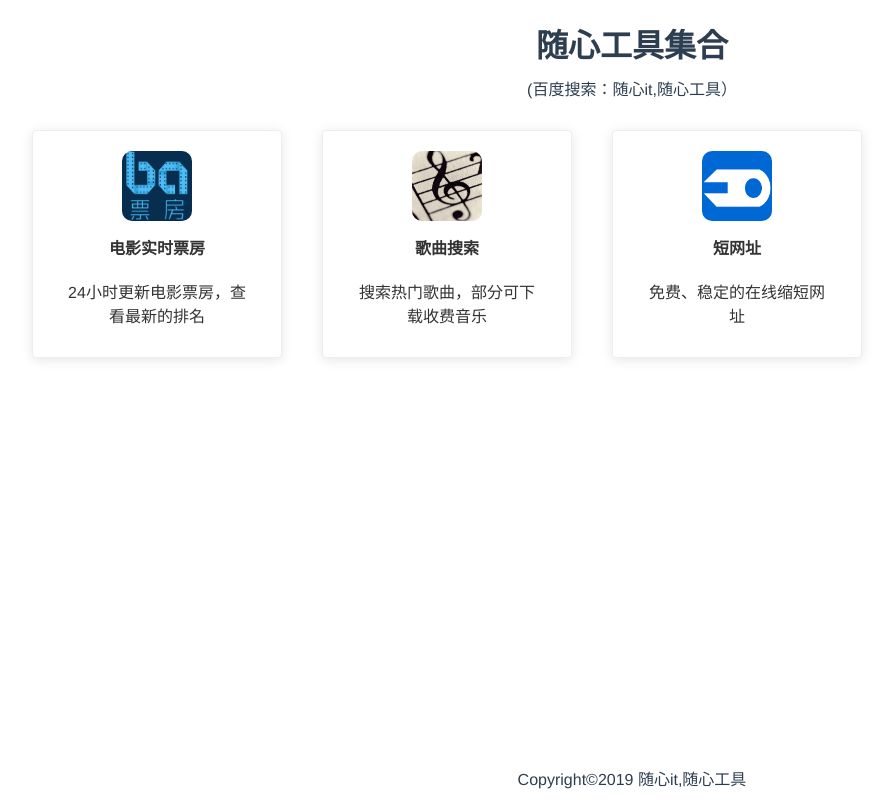
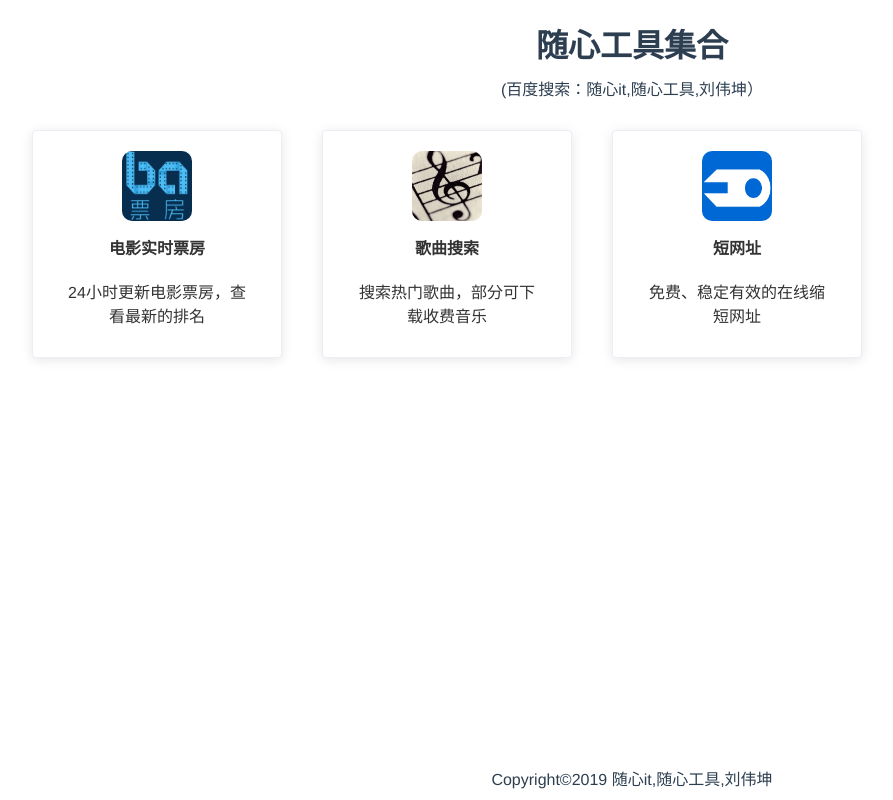
Before and after one commit to itliuwk/tools, a Vue app: page /#/ in a window 1280 px wide. Shown: the whole page, without its empty margins (8-901 px from the left). Built offline with nearby package versions, Linux system fonts and the light colour scheme; what vue-clipboard2, vue-jsonp would draw is missing.

Commit message:
修改 Copyright©2019 随心it,随心工具 刘伟坤

```diff
--- a/index.html
+++ b/index.html
@@ -3,9 +3,9 @@
   <head>
     <meta charset="utf-8">
     <meta name="viewport" content="width=device-width,initial-scale=1.0">
-    <meta name="description" content="随心it - 随心工具 - 为人们提供电影票房实现查询、付费歌曲搜索下载等">
-    <meta name="keyword" content="随心,随心it,随心IT,随心工具,工具集合,随心it工具集合,随心IT工具集合,随心工具集合">
-    <title>随心IT -- 随心工具集合</title>
+    <meta name="description" content="随心it - 随心工具 - 为人们提供电影票房实现查询、付费歌曲搜索下载等 刘伟坤">
+    <meta name="keyword" content="随心,随心it,随心IT,随心工具,工具集合,随心it工具集合,随心IT工具集合,随心工具集合 刘伟坤">
+    <title>随心IT - 随心工具集合 - 刘伟坤</title>
   </head>
   <body>
     <div id="app"></div>
--- a/src/App.vue
+++ b/src/App.vue
@@ -6,7 +6,23 @@
 
 <script>
   export default {
-    name: 'App'
+    name: 'App',
+    mounted() {
+      const script = document.createElement('script');
+      script.src = 'https://s96.cnzz.com/z_stat.php?id=1277669186&web_id=1277669186';
+      script.language = 'JavaScript';
+      document.body.appendChild(script);
+    },
+    watch: {
+      '$route'() {
+        if (window._czc) {
+          let location = window.location;
+          let contentUrl = location.pathname + location.hash;
+          let refererUrl = '/';
+          window._czc.push(['_trackPageview', contentUrl, refererUrl])
+        }
+      }
+    }
   }
 </script>
 
--- /dev/null
+++ b/src/view/copyright.vue
@@ -0,0 +1,23 @@
+<template>
+  <div>
+    <p class="Copyright"> Copyright©2019 随心it,随心工具,刘伟坤</p>
+    <!--<script type="text/javascript">var cnzz_protocol = (("https:" == document.location.protocol) ? "https://" : "http://");-->
+    <!--document.write(unescape("%3Cspan id='cnzz_stat_icon_1277669186'%3E%3C/span%3E%3Cscript src='" + cnzz_protocol + "s96.cnzz.com/z_stat.php%3Fid%3D1277669186%26show%3Dpic' type='text/javascript'%3E%3C/script%3E"));</script>-->
+
+  </div>
+</template>
+
+<script>
+  export default {
+    name: "copyright",
+    data() {
+      return {
+
+      }
+    }
+  }
+</script>
+
+<style rel="stylesheet/scss" lang="scss" scoped>
+
+</style>
--- a/src/view/dwz.vue
+++ b/src/view/dwz.vue
@@ -26,16 +26,20 @@
                  v-clipboard:success="onCopy"
                  v-clipboard:error="onError">点我复制</el-button>
     </div>
-    <p class="Copyright"> Copyright©2019 随心it,随心工具</p>
+    <Copyright></Copyright>
   </div>
 </template>
 
 <script>
   import Axios from 'axios'
+  import Copyright from './copyright'
 
   export default {
     name: "music",
     mounted() {
+    },
+    components:{
+      Copyright
     },
     data() {
       return {
--- a/src/view/dy.vue
+++ b/src/view/dy.vue
@@ -44,7 +44,7 @@
     <div v-if="isReload" style="text-align: center;background: #fff;">
       <el-button @click="reload()" type="text">刷新页面</el-button>
     </div>
-    <p class="Copyright"> Copyright©2019 随心it,随心工具</p>
+    <Copyright></Copyright>
   </div>
 
 </template>
@@ -52,6 +52,7 @@
 <script>
   import Axios from 'axios'
   import jsonp from '../utils/jsonp';
+  import Copyright from './copyright'
 
   export default {
     data() {
@@ -62,6 +63,9 @@
         isReload: false,
         count: 0
       }
+    },
+    components: {
+      Copyright
     },
     mounted() {
       this.getList();
--- a/src/view/index.vue
+++ b/src/view/index.vue
@@ -1,7 +1,7 @@
 <template>
   <div class="index">
     <h1>随心工具集合 </h1>
-    <p>(百度搜索：随心it,随心工具）</p>
+    <p>(百度搜索：随心it,随心工具,刘伟坤）</p>
     <div class="box">
       <div class="box-card" v-for="(item,index) in list" :key="index">
         <el-card>
@@ -16,8 +16,7 @@
       </div>
     </div>
 
-    <p class="Copyright"> Copyright©2019 随心it,随心工具</p>
-
+    <Copyright></Copyright>
   </div>
 </template>
 
@@ -25,9 +24,13 @@
   import pf from '../assets/pf.png'
   import gq from '../assets/gq.png'
   import dwz from '../assets/dwz.png'
+  import Copyright from './copyright'
 
   export default {
     name: "index",
+    components: {
+      Copyright
+    },
     data() {
       return {
         list: [
@@ -46,7 +49,7 @@
           {
             name: '短网址',
             path: '/dwz',
-            info: '免费、稳定的在线缩短网址',
+            info: '免费、稳定有效的在线缩短网址',
             src: dwz
           }
         ]
@@ -126,7 +129,7 @@
       margin: 20px auto;
     }
 
-    .box .box-card:last-child{
+    .box .box-card:last-child {
       margin-bottom: 50px;
     }
   }
--- a/src/view/music.vue
+++ b/src/view/music.vue
@@ -38,15 +38,19 @@
         </el-table>
       </el-main>
     </el-container>
-    <p class="Copyright"> Copyright©2019 随心it,随心工具</p>
+    <Copyright></Copyright>
   </div>
 </template>
 
 <script>
   import Axios from 'axios'
+  import Copyright from './copyright'
 
   export default {
     name: "music",
+    components: {
+      Copyright
+    },
     mounted() {
 
     },
```
